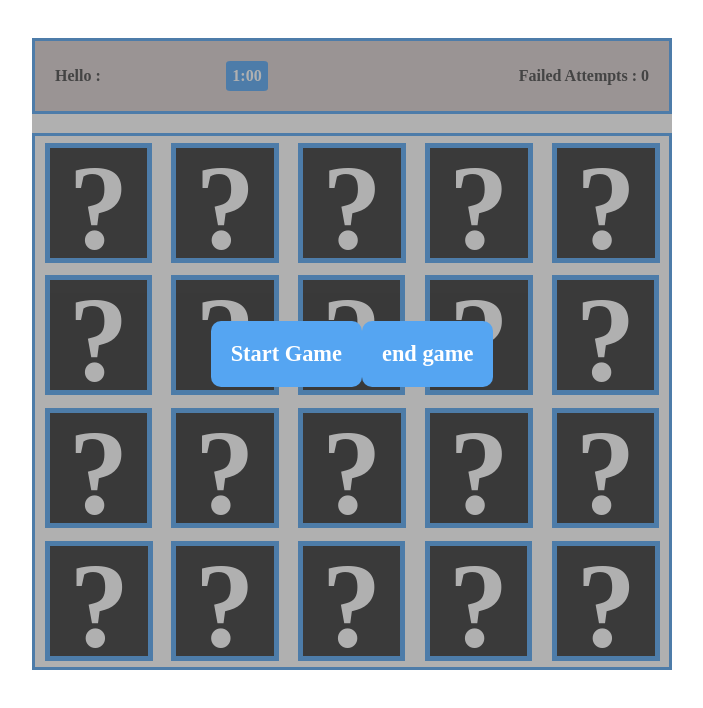
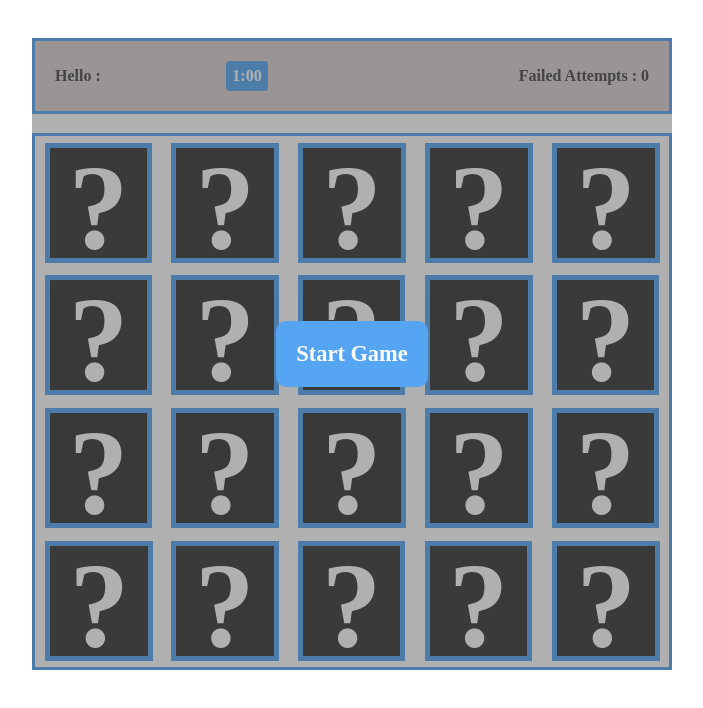
Before and after one commit to NourEldinAk/Memory-Game, a plain HTML site: page index.html in a window 1280 px wide. Shown: the whole page, without its empty margins (288-991 px from the left). Drawn offline with Linux system fonts and the light colour scheme; files whose address does not match are found by name.

Commit message:
end game deleted

```diff
--- a/index.html
+++ b/index.html
@@ -11,7 +11,6 @@
     <div class="container">
       <div class="control-button">
         <span>Start Game</span>
-        <span>end game</span>
       </div>
       <div class="completed">
         <div class="box menu">
```
